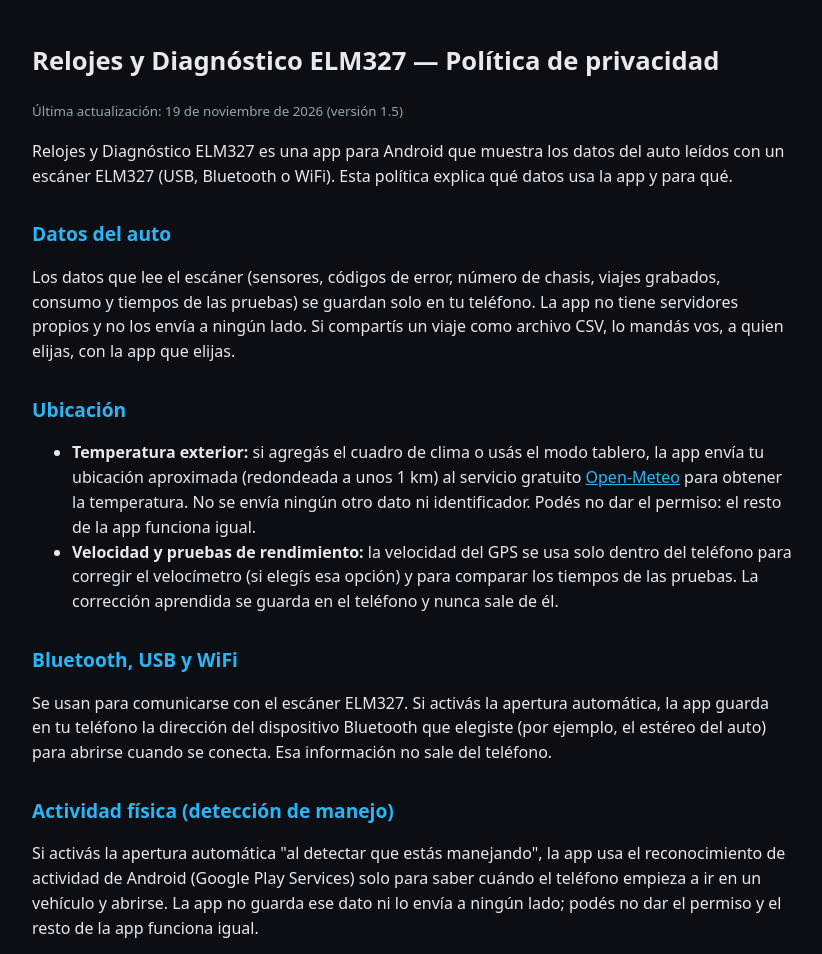
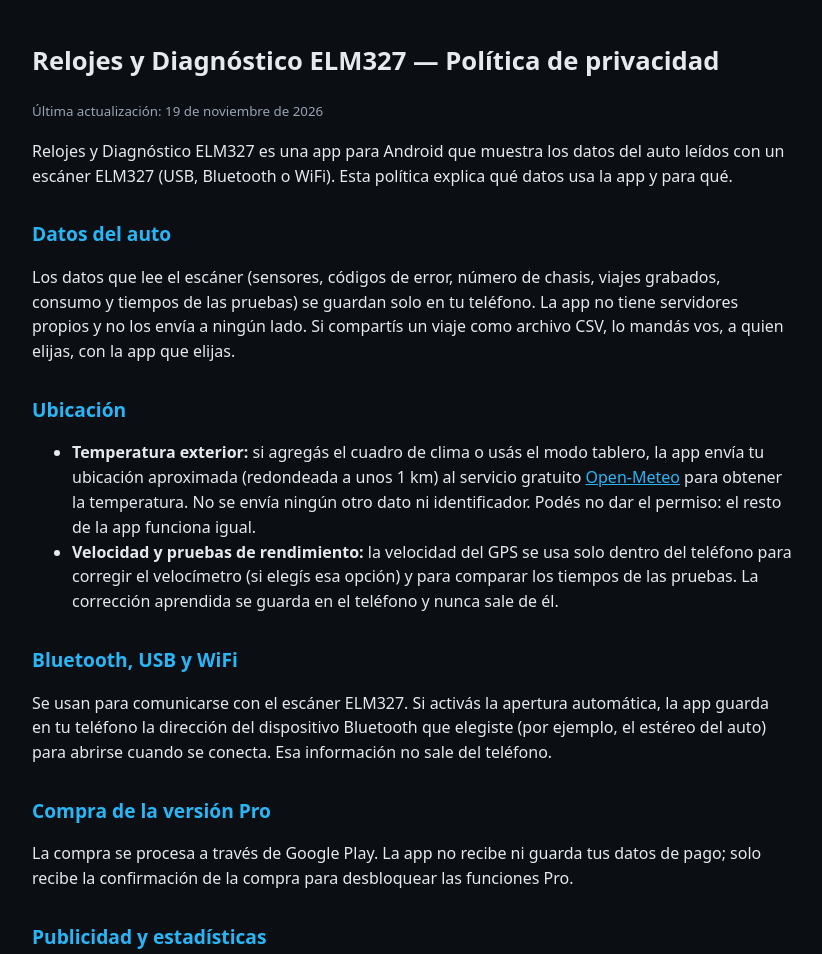
Before and after one commit to Cygosc/cygosc.github.io, a plain HTML site: page relojes-obd/privacidad.html in a window 1280 px wide. Shown: the top 954 px of the page, without its empty margins (228-1050 px from the left). Drawn offline with Linux system fonts and the light colour scheme.

Commit message:
Relojes y Diagnóstico ELM327: privacidad sin detección de manejo
Co-Authored-By: Claude Opus 5.5 <noreply@anthropic.com>

```diff
--- a/relojes-obd/privacidad.html
+++ b/relojes-obd/privacidad.html
@@ -12,7 +12,7 @@
 </head>
 <body>
 <h1>Relojes y Diagnóstico ELM327 — Política de privacidad</h1>
-<p><small>Última actualización: 19 de noviembre de 2026 (versión 1.5)</small></p>
+<p><small>Última actualización: 19 de noviembre de 2026</small></p>
 
 <p>Relojes y Diagnóstico ELM327 es una app para Android que muestra los datos del auto leídos con un escáner ELM327 (USB, Bluetooth o WiFi). Esta política explica qué datos usa la app y para qué.</p>
 
@@ -27,8 +27,6 @@
 
 <h2>Bluetooth, USB y WiFi</h2>
 <p>Se usan para comunicarse con el escáner ELM327. Si activás la apertura automática, la app guarda en tu teléfono la dirección del dispositivo Bluetooth que elegiste (por ejemplo, el estéreo del auto) para abrirse cuando se conecta. Esa información no sale del teléfono.</p>
-<h2>Actividad física (detección de manejo)</h2>
-<p>Si activás la apertura automática "al detectar que estás manejando", la app usa el reconocimiento de actividad de Android (Google Play Services) solo para saber cuándo el teléfono empieza a ir en un vehículo y abrirse. La app no guarda ese dato ni lo envía a ningún lado; podés no dar el permiso y el resto de la app funciona igual.</p>
 
 <h2>Compra de la versión Pro</h2>
 <p>La compra se procesa a través de Google Play. La app no recibe ni guarda tus datos de pago; solo recibe la confirmación de la compra para desbloquear las funciones Pro.</p>
@@ -60,8 +58,6 @@
 </ul>
 <h2>Bluetooth, USB and WiFi</h2>
 <p>They are used to talk to the ELM327 scanner. If you turn on automatic opening, the app stores on your phone the address of the Bluetooth device you chose (for example, the car stereo) to open when it connects. This information never leaves the phone.</p>
-<h2>Physical activity (driving detection)</h2>
-<p>If you turn on automatic opening "when driving is detected", the app uses Android's activity recognition (Google Play Services) only to know when the phone starts moving in a vehicle and open itself. The app doesn't store this data or send it anywhere; you can deny the permission and the rest of the app keeps working.</p>
 <h2>Pro purchase</h2>
 <p>The purchase is processed by Google Play. The app never receives or stores your payment details; it only receives the purchase confirmation to unlock the Pro features.</p>
 <h2>Ads and analytics</h2>
```
